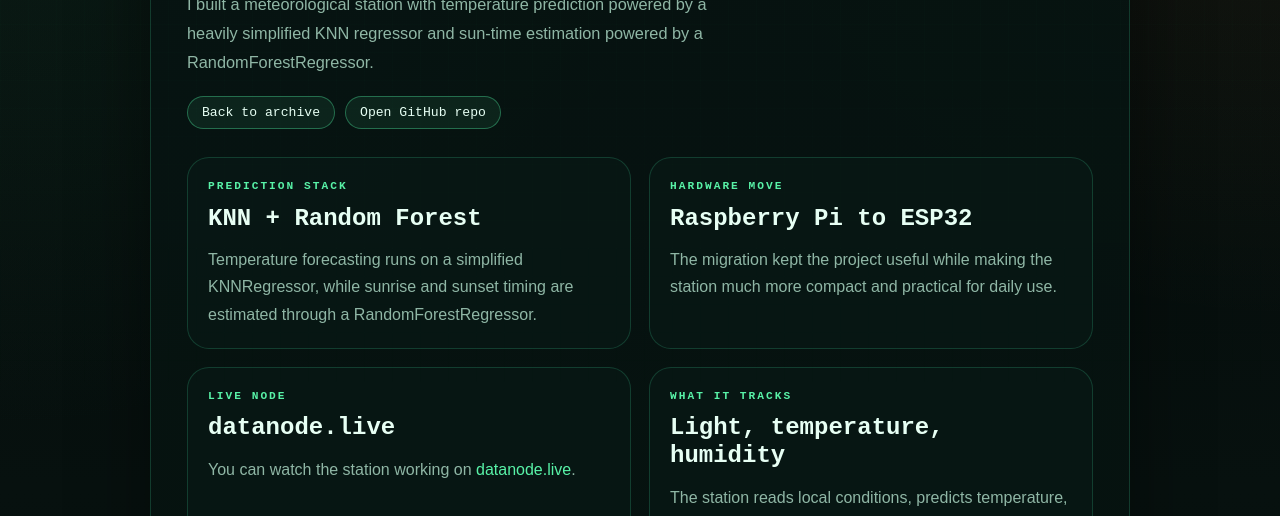
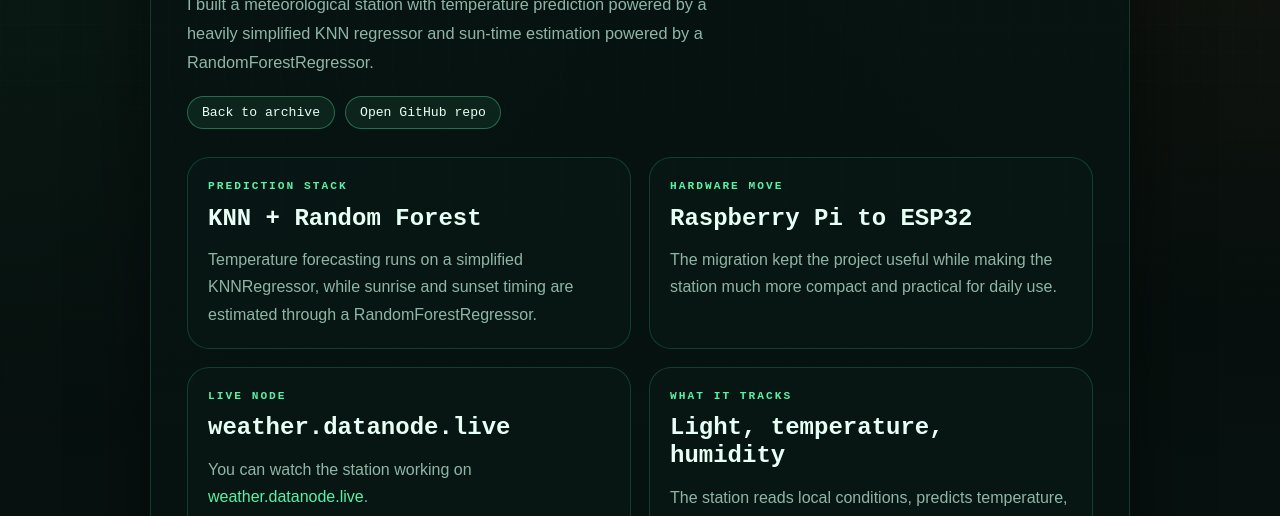
Before and after one commit to TimofeySukh/Research-Archive, a plain HTML site: page projects/pringles-meteorological-station.html in a window 1280 px wide. Shown: the part 284-800 px from the top of the page. Drawn offline with Linux system fonts and the light colour scheme.

Commit message:
Update weather site link

```diff
--- a/projects/pringles-meteorological-station.html
+++ b/projects/pringles-meteorological-station.html
@@ -47,11 +47,15 @@
         </article>
         <article class="project-detail-card">
           <p class="panel-label">Live node</p>
-          <strong>datanode.live</strong>
+          <strong>weather.datanode.live</strong>
           <p class="project-detail-copy">
             You can watch the station working on
-            <a class="inline-link" href="https://datanode.live" target="_blank" rel="noreferrer"
-              >datanode.live</a
+            <a
+              class="inline-link"
+              href="https://weather.datanode.live"
+              target="_blank"
+              rel="noreferrer"
+              >weather.datanode.live</a
             >.
           </p>
         </article>
```
